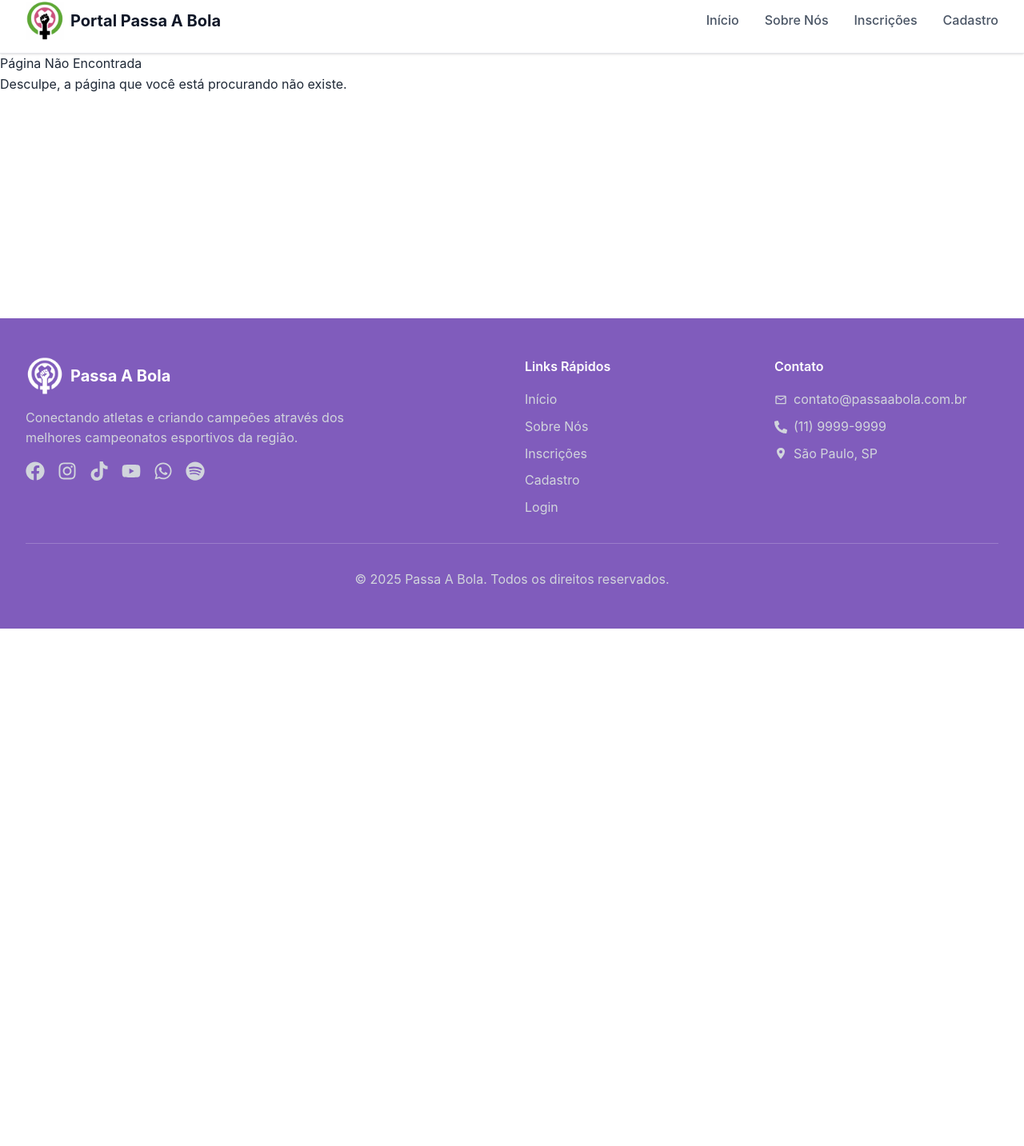
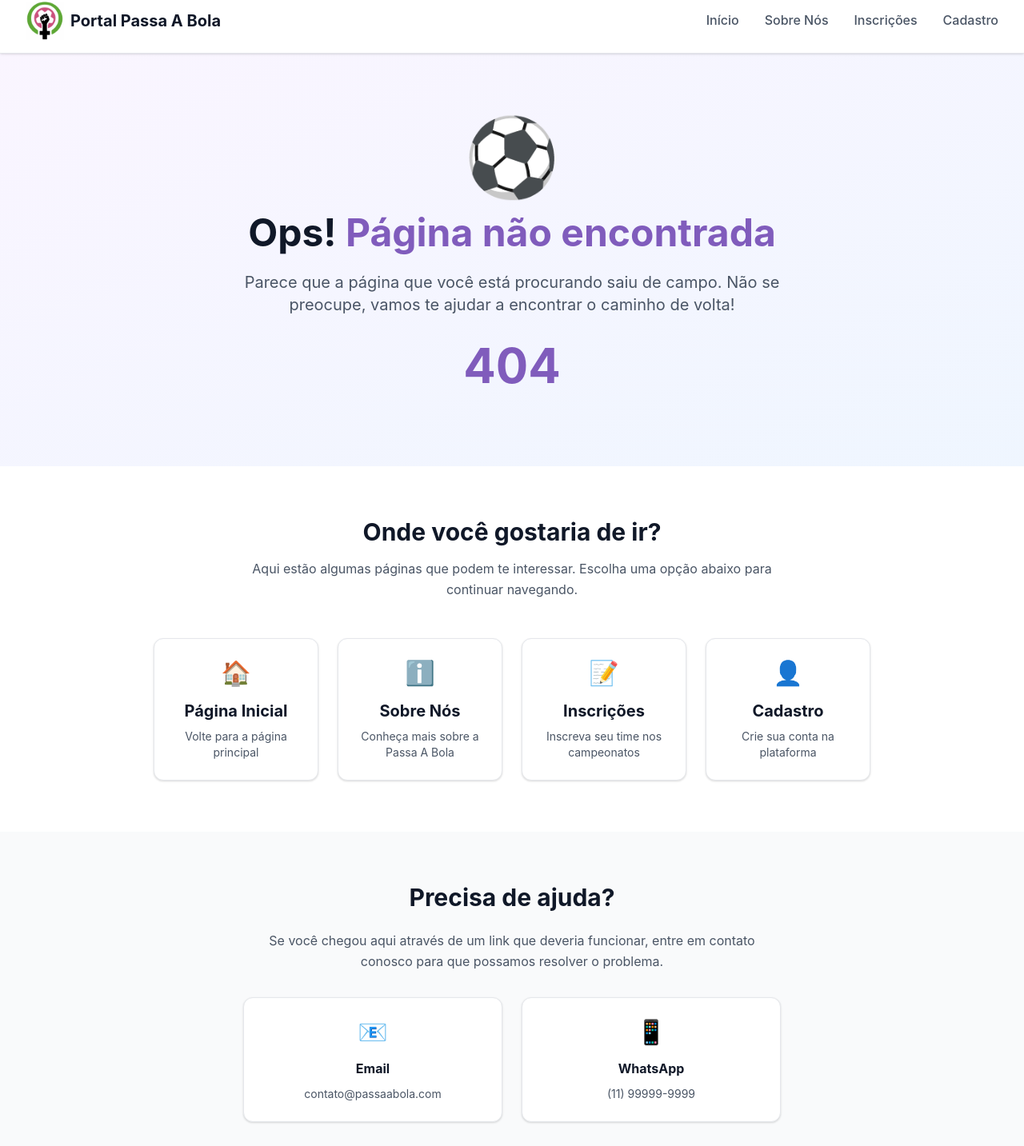
Before and after one commit to pedrofaleirosss/portal-passa-a-bola, a React (Vite) app in the folder frontend/: page /login in a window 1280 px wide. Shown: the part 14-1447 px from the top of the page at 80% size. Before the commit the page ends 800 px from the top, so only its background shows below. Built offline with nearby package versions, Linux system fonts and the light colour scheme.

Commit message:
adicionando página de NotFound

```diff
--- a/frontend/src/pages/NaoEncontradaPage.jsx
+++ b/frontend/src/pages/NaoEncontradaPage.jsx
@@ -1,8 +1,115 @@
+import { Link } from "react-router-dom";
+
 const NaoEncontradaPage = () => {
+  const sugestoes = [
+    {
+      nome: "Página Inicial",
+      link: "/",
+      descricao: "Volte para a página principal",
+    },
+    {
+      nome: "Sobre Nós",
+      link: "/sobre",
+      descricao: "Conheça mais sobre a Passa A Bola",
+    },
+    {
+      nome: "Inscrições",
+      link: "/inscricao",
+      descricao: "Inscreva seu time nos campeonatos",
+    },
+    {
+      nome: "Cadastro",
+      link: "/cadastro",
+      descricao: "Crie sua conta na plataforma",
+    },
+  ];
+
   return (
     <div>
-      <h1>Página Não Encontrada</h1>
-      <p>Desculpe, a página que você está procurando não existe.</p>
+      <section className="bg-gradient-to-br from-purple-50 to-blue-50 py-20">
+        <div className="container text-center">
+          <div className="text-8xl mb-6">⚽</div>
+          <h1 className="text-4xl md:text-5xl font-bold text-gray-900 mb-6">
+            Ops! <span className="text-primary">Página não encontrada</span>
+          </h1>
+          <p className="text-xl text-gray-600 max-w-3xl mx-auto mb-8">
+            Parece que a página que você está procurando saiu de campo. Não se
+            preocupe, vamos te ajudar a encontrar o caminho de volta!
+          </p>
+          <div className="text-6xl font-bold text-primary mb-4">404</div>
+        </div>
+      </section>
+
+      <section className="py-16">
+        <div className="container">
+          <div className="text-center mb-12">
+            <h2 className="text-3xl font-bold text-gray-900 mb-4">
+              Onde você gostaria de ir?
+            </h2>
+            <p className="text-gray-600 max-w-2xl mx-auto">
+              Aqui estão algumas páginas que podem te interessar. Escolha uma
+              opção abaixo para continuar navegando.
+            </p>
+          </div>
+
+          <div className="grid grid-cols-1 md:grid-cols-2 lg:grid-cols-4 gap-6 max-w-4xl mx-auto">
+            {sugestoes.map((sugestao, index) => (
+              <Link
+                key={index}
+                to={sugestao.link}
+                className="card hover:shadow-lg transition-shadow"
+              >
+                <div className="text-center">
+                  <div className="text-3xl mb-4">
+                    {index === 0 && "🏠"}
+                    {index === 1 && "ℹ️"}
+                    {index === 2 && "📝"}
+                    {index === 3 && "👤"}
+                  </div>
+                  <h3 className="text-xl font-bold text-gray-900 mb-2">
+                    {sugestao.nome}
+                  </h3>
+                  <p className="text-gray-600 text-sm">{sugestao.descricao}</p>
+                </div>
+              </Link>
+            ))}
+          </div>
+        </div>
+      </section>
+
+      <section className="py-16 bg-gray-50">
+        <div className="container">
+          <div className="max-w-2xl mx-auto text-center">
+            <h2 className="text-3xl font-bold text-gray-900 mb-6">
+              Precisa de ajuda?
+            </h2>
+            <p className="text-gray-600 mb-8">
+              Se você chegou aqui através de um link que deveria funcionar,
+              entre em contato conosco para que possamos resolver o problema.
+            </p>
+
+            <div className="grid grid-cols-1 md:grid-cols-2 gap-6">
+              <div className="card">
+                <div className="text-3xl mb-4">📧</div>
+                <h3 className="font-bold text-gray-900 mb-2">Email</h3>
+                <p className="text-gray-600 text-sm">contato@passaabola.com</p>
+              </div>
+
+              <div className="card">
+                <div className="text-3xl mb-4">📱</div>
+                <h3 className="font-bold text-gray-900 mb-2">WhatsApp</h3>
+                <p className="text-gray-600 text-sm">(11) 99999-9999</p>
+              </div>
+            </div>
+
+            <div className="mt-8">
+              <Link to="/" className="btn-primary inline-block">
+                Voltar ao Início
+              </Link>
+            </div>
+          </div>
+        </div>
+      </section>
     </div>
   );
 };
```
